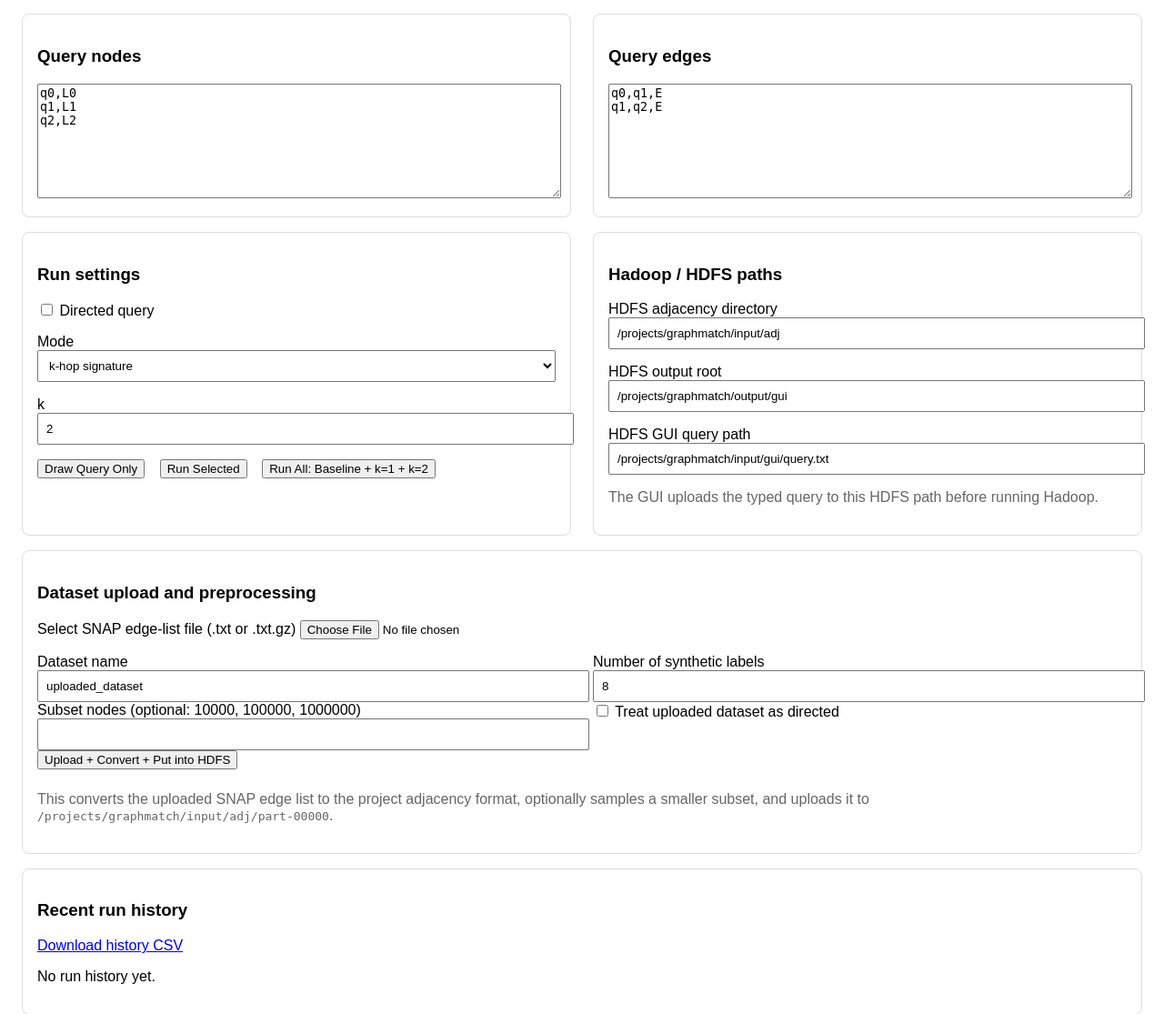
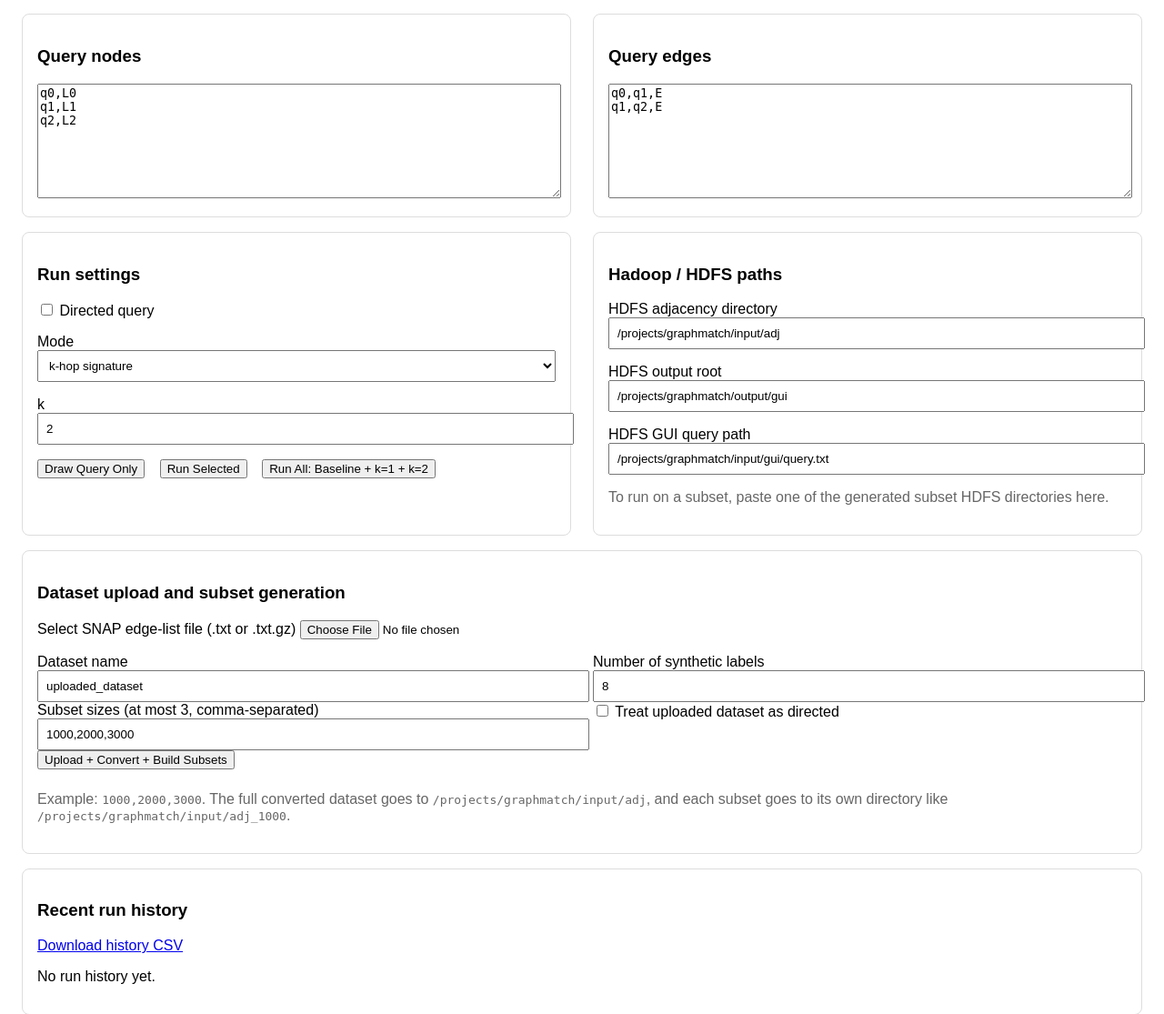
Before and after one commit to sushantbhattaraii/neighbor-signature-subgraph-matching, a Flask app: page / in a window 1280 px wide. Shown: the part 117-1232 px from the top of the page at 91% size. Run offline with Flask 3, Linux system fonts and the light colour scheme.

Commit message:
feature: prepares adjacency list for at most 3 subset types from the uploaded dataset

```diff
--- a/gui/app.py
+++ b/gui/app.py
@@ -31,6 +31,24 @@ def sanitize_name(text: str) -> str:
     text = text.strip()
     text = re.sub(r'[^A-Za-z0-9._-]+', '_', text)
     return text or 'dataset'
+
+
+def parse_subset_sizes(text: str):
+    text = (text or '').strip()
+    if not text:
+        return []
+    parts = [p.strip() for p in text.split(',') if p.strip()]
+    if len(parts) > 3:
+        raise ValueError('Please provide at most 3 subset sizes, separated by commas.')
+    sizes = []
+    for p in parts:
+        value = int(p)
+        if value <= 0:
+            raise ValueError('Subset sizes must be positive integers.')
+        sizes.append(value)
+    if len(set(sizes)) != len(sizes):
+        raise ValueError('Subset sizes must be unique.')
+    return sizes
 
 
 def parse_query_form(nodes_text: str, edges_text: str, directed: bool):
@@ -217,7 +235,7 @@ def count_query_nodes(nodes_text: str) -> int:
     return len([x for x in nodes_text.splitlines() if x.strip()])
 
 
-def preprocess_and_upload_dataset(file_storage, dataset_name, dataset_directed, num_labels, subset_nodes, adj_dir):
+def preprocess_and_upload_dataset(file_storage, dataset_name, dataset_directed, num_labels, subset_sizes, adj_dir):
     safe_name = sanitize_name(dataset_name or Path(file_storage.filename).stem)
     upload_path = UPLOADS_DIR / file_storage.filename
     file_storage.save(upload_path)
@@ -236,28 +254,46 @@ def preprocess_and_upload_dataset(file_storage, dataset_name, dataset_directed,
     if proc.returncode != 0:
         raise RuntimeError(proc.stderr or proc.stdout)
 
-    final_path = converted_path
-    subset_nodes = int(subset_nodes) if str(subset_nodes).strip() else 0
-    if subset_nodes > 0:
-        subset_path = GENERATED_DIR / f'{safe_name}_{subset_nodes}.adj'
+    created_targets = []
+
+    # upload full converted dataset to the selected main adjacency dir
+    full_hdfs_target = f"{adj_dir.rstrip('/')}/part-00000"
+    hdfs_put_file(converted_path, full_hdfs_target)
+    created_targets.append({
+        'label': 'full',
+        'nodes': 'full',
+        'local_processed_file': str(converted_path),
+        'hdfs_dir': adj_dir.rstrip('/'),
+        'hdfs_target': full_hdfs_target,
+    })
+
+    for size in subset_sizes:
+        subset_path = GENERATED_DIR / f'{safe_name}_{size}.adj'
         sample_cmd = [
             'python', str(PROJECT_ROOT / 'scripts' / 'sample_subgraph.py'),
             '--input', str(converted_path),
             '--output', str(subset_path),
-            '--max-nodes', str(subset_nodes),
+            '--max-nodes', str(size),
         ]
         proc2 = run_cmd(sample_cmd, cwd=PROJECT_ROOT)
         if proc2.returncode != 0:
             raise RuntimeError(proc2.stderr or proc2.stdout)
-        final_path = subset_path
 
-    hdfs_target = f"{adj_dir.rstrip('/')}/part-00000"
-    hdfs_put_file(final_path, hdfs_target)
+        subset_hdfs_dir = f"{adj_dir.rstrip('/')}_{size}"
+        subset_hdfs_target = f"{subset_hdfs_dir}/part-00000"
+        hdfs_put_file(subset_path, subset_hdfs_target)
+
+        created_targets.append({
+            'label': f'subset_{size}',
+            'nodes': size,
+            'local_processed_file': str(subset_path),
+            'hdfs_dir': subset_hdfs_dir,
+            'hdfs_target': subset_hdfs_target,
+        })
 
     return {
         'local_uploaded_file': str(upload_path),
-        'local_processed_file': str(final_path),
-        'hdfs_target': hdfs_target,
+        'created_targets': created_targets,
     }
 
 
@@ -403,7 +439,7 @@ def index():
         'dataset_name': 'uploaded_dataset',
         'dataset_directed': False,
         'num_labels': '8',
-        'subset_nodes': '',
+        'subset_sizes': '1000,2000,3000',
         'query_png': None,
         'match_png': None,
         'single_metrics': None,
@@ -426,7 +462,7 @@ def index():
         result['dataset_name'] = request.form.get('dataset_name', 'uploaded_dataset').strip()
         result['dataset_directed'] = request.form.get('dataset_directed') == 'on'
         result['num_labels'] = request.form.get('num_labels', '8').strip()
-        result['subset_nodes'] = request.form.get('subset_nodes', '').strip()
+        result['subset_sizes'] = request.form.get('subset_sizes', '1000,2000,3000').strip()
         action = request.form.get('action', 'draw_only')
 
         query_text = parse_query_form(result['nodes'], result['edges'], result['directed'])
@@ -445,12 +481,13 @@ def index():
                 file_storage = request.files.get('dataset_file')
                 if not file_storage or not file_storage.filename:
                     raise RuntimeError('Please choose a dataset file first.')
+                subset_sizes = parse_subset_sizes(result['subset_sizes'])
                 upload_info = preprocess_and_upload_dataset(
                     file_storage=file_storage,
                     dataset_name=result['dataset_name'],
                     dataset_directed=result['dataset_directed'],
                     num_labels=int(result['num_labels']),
-                    subset_nodes=result['subset_nodes'],
+                    subset_sizes=subset_sizes,
                     adj_dir=result['adj_dir'],
                 )
                 result['upload_status'] = upload_info
--- a/gui/templates/index.html
+++ b/gui/templates/index.html
@@ -71,12 +71,12 @@
           <label>HDFS GUI query path</label>
           <input type="text" name="hdfs_query_path" value="{{ result.hdfs_query_path }}">
         </p>
-        <p class="muted">The GUI uploads the typed query to this HDFS path before running Hadoop.</p>
+        <p class="muted">To run on a subset, paste one of the generated subset HDFS directories here.</p>
       </div>
     </div>
 
     <div class="card">
-      <h3>Dataset upload and preprocessing</h3>
+      <h3>Dataset upload and subset generation</h3>
       <p>
         <label>Select SNAP edge-list file (.txt or .txt.gz)</label>
         <input type="file" name="dataset_file">
@@ -93,17 +93,17 @@
       </div>
       <div class="grid">
         <div>
-          <label>Subset nodes (optional: 10000, 100000, 1000000)</label>
-          <input type="number" name="subset_nodes" value="{{ result.subset_nodes }}">
+          <label>Subset sizes (at most 3, comma-separated)</label>
+          <input type="text" name="subset_sizes" value="{{ result.subset_sizes }}">
         </div>
         <div>
           <label><input type="checkbox" name="dataset_directed" {% if result.dataset_directed %}checked{% endif %}> Treat uploaded dataset as directed</label>
         </div>
       </div>
       <div class="actions">
-        <button type="submit" name="action" value="upload_dataset">Upload + Convert + Put into HDFS</button>
+        <button type="submit" name="action" value="upload_dataset">Upload + Convert + Build Subsets</button>
       </div>
-      <p class="muted">This converts the uploaded SNAP edge list to the project adjacency format, optionally samples a smaller subset, and uploads it to <code>{{ result.adj_dir }}/part-00000</code>.</p>
+      <p class="muted">Example: <code>1000,2000,3000</code>. The full converted dataset goes to <code>{{ result.adj_dir }}</code>, and each subset goes to its own directory like <code>{{ result.adj_dir }}_1000</code>.</p>
     </div>
   </form>
 
@@ -112,9 +112,28 @@
       <h3>Dataset upload completed</h3>
       <table>
         <tr><th>Local uploaded file</th><td>{{ result.upload_status.local_uploaded_file }}</td></tr>
-        <tr><th>Local processed file</th><td>{{ result.upload_status.local_processed_file }}</td></tr>
-        <tr><th>HDFS target</th><td>{{ result.upload_status.hdfs_target }}</td></tr>
       </table>
+
+      <h4>Created HDFS datasets</h4>
+      <table>
+        <tr>
+          <th>Type</th>
+          <th>Nodes</th>
+          <th>Local processed file</th>
+          <th>HDFS directory</th>
+          <th>HDFS target</th>
+        </tr>
+        {% for item in result.upload_status.created_targets %}
+          <tr>
+            <td>{{ item.label }}</td>
+            <td>{{ item.nodes }}</td>
+            <td>{{ item.local_processed_file }}</td>
+            <td>{{ item.hdfs_dir }}</td>
+            <td>{{ item.hdfs_target }}</td>
+          </tr>
+        {% endfor %}
+      </table>
+      <p class="muted">Copy any <strong>HDFS directory</strong> above into the “HDFS adjacency directory” field to run experiments on that specific subset.</p>
     </div>
   {% endif %}
 
```
